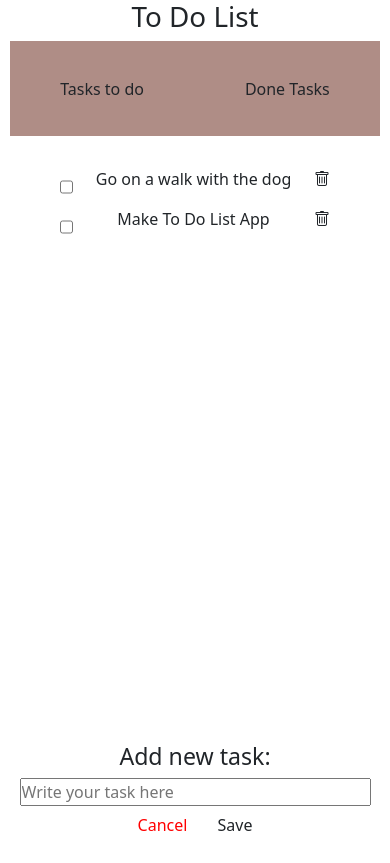
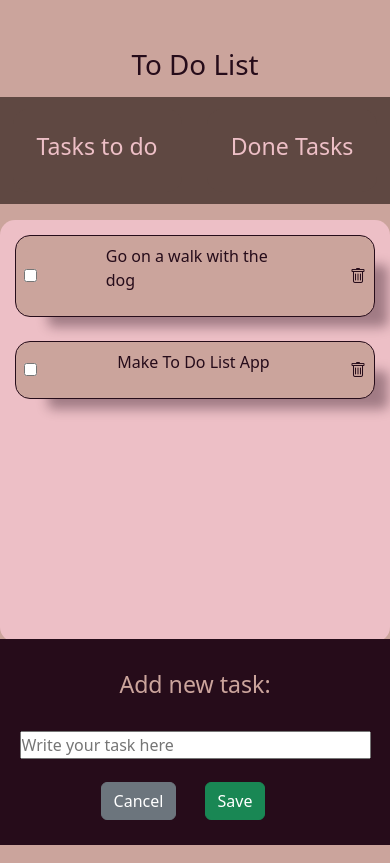
Before and after one commit to MonaAndre/todos-MonaAndre, a website built with Vite: page index.html in a window 390 px wide. Built offline with nearby package versions, Linux system fonts and the light colour scheme; what dragula would draw is missing.

Commit message:
Added scss-stylies,done responsivity, scss-files structure.

```diff
--- a/index.html
+++ b/index.html
@@ -11,28 +11,33 @@
 
 <body>
   <div class="app" id="app">
+
     <h1 class="app__heading">To Do List</h1>
+
     <section class="to-do-app">
-      <header class="to-do-app__header">
-        <nav class="to-do-app__menu">
-          <ul class="to-do-app__menu-box">
-            <li class="to-do-app__menu-item to-do-app__menu-item--all-tasks">Tasks to do</li>
-            <li class="to-do-app__menu-item to-do-app__menu-item--done-tasks">Done Tasks</li>
-          </ul>
-        </nav>
-      </header>
-      <main class="to-do-app__main">
-        <ol class="to-do-app__list"></ol>
-      </main>
-      <form class="to-do-app__form form">
+
+      <ul class="to-do-app__tabs-box">
+        <li class="to-do-app__tabs-item to-do-app__tabs-item--all-tasks">
+          <h3>Tasks to do</h3>
+        </li>
+        <li class="to-do-app__tabs-item to-do-app__tabs-item--done-tasks">
+          <h3>Done Tasks</h3>
+        </li>
+      </ul>
+
+      <ol class="to-do-app__list"></ol>
+
+      <form class="to-do-app__form form sticky-bottom">
         <div class="form__wrapper">
           <h3 class="form__heading">Add new task:</h3>
           <input class="form__input" id="task-input" placeholder="Write your task here" type="text">
-          <button class="btn form__btn-cancel" id="cancel">Cancel</button>
-          <button class="btn form__btn-save" id="save">Save</button>
+          <button class="btn form__btn-cancel btn-secondary" id="cancel">Cancel</button>
+          <button class="btn form__btn-save btn-success" id="save">Save</button>
         </div>
       </form>
+
     </section>
+
   </div>
 
   <script type="module" src="./src/js/main.js"></script>
--- a/src/js/main.js
+++ b/src/js/main.js
@@ -14,7 +14,7 @@ const btnSave = document.getElementById("save");
 btnSave.addEventListener("click", function () {
     // Validering att inte kunna lägga tum task eller mellanspace i input med hjälp av trim()
     if (taskInput.value.trim() === '') {
-        alert("Cant add empty task");
+        alert("Can not add empty task");
     } else { // Remove text i taskInput efter task sparades och sätts i lista
         const newTask = new ToDoListTask(false, taskInput.value);
         toDoList.saveTask(newTask);
@@ -30,8 +30,8 @@ btnCancel.addEventListener("click", function () {
 toDoList.drawTasks();
 
 // function för att kunna byta mellan done icke done tasks lista
-const allTasksTrigger = document.querySelector(".to-do-app__menu-item--all-tasks");
-const doneTrigger = document.querySelector(".to-do-app__menu-item--done-tasks");
+const allTasksTrigger = document.querySelector(".to-do-app__tabs-item--all-tasks");
+const doneTrigger = document.querySelector(".to-do-app__tabs-item--done-tasks");
 
 allTasksTrigger.addEventListener("click", () => {
     toDoList.toggleActiveTab("allTasks");
--- a/src/js/models/ToDoListTask.js
+++ b/src/js/models/ToDoListTask.js
@@ -4,8 +4,9 @@ export class ToDoListTask {
         this.task = task;
         this.id = Date.now();
         this.html = `
-        <input class="list-item__checkbox"
-         type="checkbox"><p class="list-item__text">${task}</p><i class="bi bi-trash list-item__button--delete"></i>`;
+        <input class="list-item__checkbox" type="checkbox">
+        <p class="list-item__text">${task}</p>
+        <i class="bi bi-trash list-item__button--delete"></i>`;
     }
 }
 //isDone som ska visas i checkbox i webbläsare
--- /dev/null
+++ b/src/scss/_mixins.scss
@@ -0,0 +1,17 @@
+// Mixins
+@mixin tablet {
+  @media screen and (min-width: $tablet-width) {
+    @content;
+  }
+}
+
+@mixin desktop {
+  @media screen and (min-width: $desktop-width) {
+    @content;
+  }
+}
+@mixin shadow {
+  box-shadow: 23px 20px 12px -10px rgba(38, 12, 26, 0.38);
+  -webkit-box-shadow: 23px 20px 12px -10px rgba(38, 12, 26, 0.38);
+  -moz-box-shadow: 23px 20px 12px -10px rgba(38, 12, 26, 0.38);
+}
--- /dev/null
+++ b/src/scss/_variables.scss
@@ -0,0 +1,7 @@
+//vars
+$primary-lightpink: rgb(237, 191, 198);
+$primary-darkviolet: rgb(38, 12, 26);
+$primary-beige: rgb(203, 164, 156);
+$primary-drown: rgb(95, 72, 66);
+$tablet-width: 768px;
+$desktop-width: 992px;
--- a/src/scss/style.scss
+++ b/src/scss/style.scss
@@ -1,22 +1,10 @@
 @import "/src/scss/libs/dragula.scss";
 @import "bootstrap/scss/bootstrap.scss";
 @import "bootstrap-icons/font/bootstrap-icons.css";
-//hitta rätt sätt att import andra scss filer i main scss
-
-$text-color: rgb(237, 191, 198);
-$bg-color: rgb(38, 12, 26);
-$accent-color: rgb(175, 141, 134);
-$primery-drown: rgb(95, 72, 66);
-
-// Mixins
-@mixin tablet {
-  @media screen and (min-width: 768px) {
-    @content;
-  }
-}
+@import "variables";
+@import "mixins";
 
 //normilize
-
 *,
 *::after,
 *::before {
@@ -28,150 +16,41 @@ ol,
 ul {
   padding: 0px;
 }
-// body {
-//   background-color: $bg-color;
-//   color: $text-color;
-// }
 
-// .app {
-//   // display: flex;
-//   // flex-direction: column;
-//   // align-items: center;
-//   // font-family: sans-serif;
-//   // position: relative;
-//   &__heading {
-//     margin: 3.6rem;
-//   }
-
-//   .to-do-app {
-//     display: flex;
-//     flex-direction: column;
-//     @include tablet {
-//       flex-direction: row;
-//       justify-content: space-around; // det som står i {} blir content i själva mixin // medie-mixin
-//     }
-
-//     border: 0.1rem solid $accent-color;
-//     min-width: 90vw;
-//     min-height: 100px;
-//     background-color: $primery-drown;
-//     &__menu-box {
-//       margin: 1rem;
-//       display: flex;
-//       flex-direction: row;
-//       list-style: none;
-//       justify-content: space-around;
-//     }
-//     &__menu-item {
-//       margin: 0 1.8rem;
-//       padding: 0.4rem;
-//       border: 0.2rem solid $primery-drown;
-//       cursor: pointer;
-//     }
-//     &__menu-item:hover {
-//       background-color: $accent-color;
-//     }
-//     &__menu-item:active {
-//       background-color: $accent-color;
-//       color: white;
-//     }
-//     &__list {
-//       padding-left: 1.7rem;
-//       min-height: 100vh;
-//     }
-//     &__list-item {
-//       background-color: $accent-color;
-//       padding: 0.7rem;
-//       margin: 0.7rem auto;
-//       cursor: pointer;
-//     }
-//     &__list-checkbox {
-//       margin: 0 0.7rem;
-//       cursor: pointer;
-//     }
-//   }
-
-//   .list-item__ .btn {
-//     background-color: $bg-color;
-//     color: $text-color;
-//     max-width: 4rem;
-//     padding: 1rem;
-//     margin: 1rem;
-//     border-radius: 5px;
-//     cursor: pointer;
-//   }
-// }
-
-// .form {
-//   position: sticky;
-//   bottom: 0;
-//   min-width: 100vw;
-//   @include tablet {
-
-//     display: flex;
-//     flex-direction: column;
-//    position: relative;
-//     max-width: 300px; // det som står i {} blir content i själva mixin // medie-mixin
-//   }
-//   &__wrapper {
-//     @include tablet {
-//        background-color: white;
-//       display: flex;
-//       flex-direction: column;
-//      position: relative;
-//       max-width: 300px; // det som står i {} blir content i själva mixin // medie-mixin
-//     }
-
-//     background-color: $primery-drown;
-//     border: 0.3px solid black;
-//     display: flex;
-//     flex-wrap: wrap;
-//   }
-//   &__input {
-//     width: 90%;
-//     margin: auto;
-//     background-color: $text-color;
-//     cursor: pointer;
-//     @include tablet {
-//       width: 50vw; // det som står i {} blir content i själva mixin // medie-mixin
-//     }
-//   }
-//   &__heading {
-//     margin: 10px auto;
-//   }
-// }
-
-// .gu-mirror {
-//   font-family: sans-serif;
-//   list-style: none;
-// }
-
-// gjort- Använda mobile first
-// - Använda minst en breakpoint
-// gjort - Använda scss (nästling, variabler et.c.)
-// - Använda mixins för att göra er responsitivitet
-
-//Mixins , adoptiv, bootstrap kvar
+//Layout
+body {
+  background-color: $primary-beige;
+  color: $primary-darkviolet;
+}
 
 .app {
+  @include tablet() {
+    max-width: 900px;
+    margin: 0 auto;
+    min-height: 100vh;
+    @include tablet {
+      min-height: 0;
+    }
+  }
+
   &__heading {
+    margin-top: 3rem;
+    margin-bottom: 1rem;
     position: relative;
     text-align: center;
-    // margin-top: 3rem;
-    // margin-bottom: 1rem;
-    // margin-left: auto;
-    // margin-right: auto;
     @include tablet() {
-      max-width: 1000px;
-      margin: 0 auto;
+      margin-top: 7rem;
+      margin-bottom: 1rem;
+    }
+    @include desktop() {
+      margin-top: 2rem;
+      margin-bottom: 1rem;
     }
   }
 
   .to-do-app {
-    // min-width: 100vw;
     display: flex;
     flex-direction: column;
-    align-items: center;
     justify-content: center;
     flex-wrap: wrap;
     @include tablet() {
@@ -179,108 +58,121 @@ ul {
       gap: 20px;
     }
 
-    &__header {
-    }
-    &__menu {
-
-    }
-    &__menu-box {
-      background-color: $accent-color;
-      min-width: 95vw;
+    &__tabs-box {
+      min-width: 100%;
+      background-color: $primary-drown;
       display: flex;
       flex-wrap: wrap;
       flex-direction: row;
       justify-content: space-around;
       list-style: none;
-
       @include tablet() {
-        // min-width: 90vw;
+        border-radius: 15px;
       }
     }
-    &__menu-item {
+
+    &__tabs-item {
       padding: 1.5rem;
-      background-color: $accent-color;
+      background-color: $primary-drown;
+      color: $primary-lightpink;
       margin: 0.7rem auto;
       cursor: pointer;
+      border-radius: 15px;
+      transition: all 0.3s ease;
     }
-    &__menu-item:hover {
-      background-color: $text-color;
+
+    &__tabs-item:hover {
+      background-color: $primary-lightpink;
+      color: $primary-darkviolet;
+      transform: scale(1.1);
     }
-    &__main {
-    }
+
     &__list {
+      background-color: $primary-lightpink;
+      border-radius: 15px;
       padding: 15px;
-      min-height: 70vh;
-      min-width: 300px;
-      list-style: decimal;
+      // min-width: 300px;
+      min-height: 50vh;
       @include tablet() {
         min-height: 0vh;
         max-width: 50vw;
       }
     }
+
     &__list-item {
+      background-color: $primary-beige;
       display: flex;
       justify-content: space-between;
+      align-items: center;
       gap: 10px;
-      @include tablet() {
-      }
+      border: 1px solid $primary-darkviolet;
+      margin-bottom: 1.5rem;
+      padding: 0.5rem;
+      border-radius: 15px;
+      transition: all 0.3s ease;
+      @include shadow;
     }
 
-    // &__form{
+    &__list-item:hover{
+      cursor: pointer;
+      transform: scale(1.05);
+    }
+  }
 
-    // }
-  }
   .form {
+    background-color: $primary-darkviolet;
+    color: $primary-beige;
     text-align: center;
-    position: sticky;
-    bottom: 0;
-
+    max-height: 15rem;
     @include tablet() {
+      border-radius: 15px;
       position: static;
       display: flex;
       flex-direction: column;
     }
+
     &__wrapper {
       @include tablet() {
-        display: flex;
-        flex-direction: column;
+        min-height: 10rem;
       }
     }
 
     &__heading {
+      margin: 2rem auto;
     }
 
     &__input {
+      cursor: pointer;
       min-width: 90vw;
       @include tablet() {
-        min-width: 40vw;
+        min-width: 90%;
       }
     }
     &__btn-save {
+      max-width: 100px;
+      margin: 1.5rem;
     }
+
     &__btn-cancel {
-      color: red;
+      max-width: 100px;
+    }
+  }
+
+  .list-item__text {
+    max-width: 45vw;
+    @include tablet() {
+      max-width: 75rem;
     }
   }
 }
-
-.list-item__text {
-  max-width: 65vw;
-}
 .gu-mirror {
-  max-width: 300px;
   display: flex;
   justify-content: space-between;
   font-family: sans-serif;
-  list-style: none;
+  border: 1px solid $primary-darkviolet;
+  margin-bottom: 1.5rem;
+  padding: 0.5rem;
+  border-radius: 15px;
+  background-color: $primary-drown;
+  color: $primary-lightpink;
 }
-// .list-item__button{
-//   width: 30px;
-//   height: 30px;
-
-// }
-
-// .list-item__button--delete{
-//   width: 50px;
-//   height: 50px;
-// }
```
Also changed, not shown: src/js/models/ToDoList.js (+6 -3 lines), src/js/dragula.js (line endings or trailing spaces).
